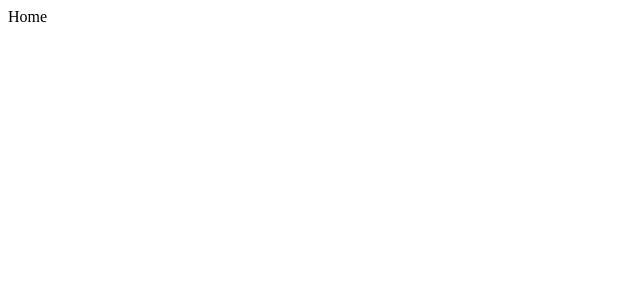
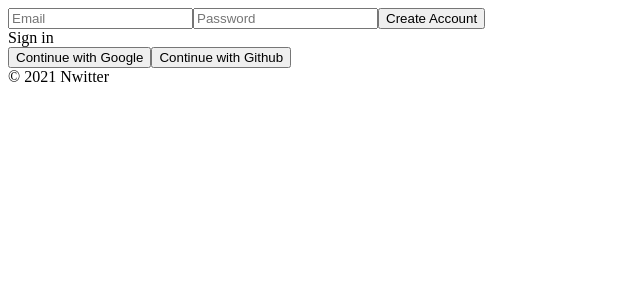
Before and after one commit to hyunjinnnnnp/nwiteer, a React (Create React App) app: page / in a window 1280 px wide. Shown: the top 300 px of the page, without its empty margins (0-640 px from the left). Built offline with nearby package versions, Linux system fonts and the light colour scheme; no server answers.

Commit message:
Firebase Auth

```diff
--- /dev/null
+++ b/jsconfig.json
@@ -0,0 +1,6 @@
+{
+  "compilerOptions": {
+    "baseUrl": "src"
+  },
+  "include": ["src"]
+}
--- a/src/components/App.js
+++ b/src/components/App.js
@@ -1,8 +1,27 @@
-import React from "react";
-import AppRouter from "./Router";
+import React, { useState, useEffect } from "react";
+import AppRouter from "components/Router";
+import { authService } from "fbase";
 
 function App() {
-  return <AppRouter />;
+  const [init, setInit] = useState(false);
+  const [isLoggedIn, setIsLoggedIn] = useState(false);
+  useEffect(() => {
+    //이벤트 리스너
+    authService.onAuthStateChanged((user) => {
+      if (user) {
+        setIsLoggedIn(true);
+      } else {
+        setIsLoggedIn(false);
+      }
+      setInit(true);
+    });
+  }, []);
+  return (
+    <>
+      {init ? <AppRouter isLoggedIn={isLoggedIn} /> : "Initializing..."}
+      <footer>&copy; {new Date().getFullYear()} Nwitter</footer>
+    </>
+  );
 }
 
 export default App;
--- /dev/null
+++ b/src/components/Navigation.js
@@ -0,0 +1,16 @@
+import React from "react";
+import { Link } from "react-router-dom";
+
+const Navigation = () => (
+  <nav>
+    <ul>
+      <li>
+        <Link to="/">Home</Link>
+      </li>
+      <li>
+        <Link to="/profile">Profile</Link>
+      </li>
+    </ul>
+  </nav>
+);
+export default Navigation;
--- a/src/components/Router.js
+++ b/src/components/Router.js
@@ -1,23 +1,30 @@
-import React, { useState } from "react";
+import React from "react";
 import { HashRouter as Router, Route, Switch } from "react-router-dom";
 import Auth from "../routes/Auth";
 import Home from "../routes/Home";
+import Profile from "../routes/Profile";
+import Navigation from "components/Navigation";
 
-const AppRouter = () => {
-  const [isLoggedIn, setIsLoggedIn] = useState(true);
+const AppRouter = ({ isLoggedIn }) => {
   return (
     <Router>
+      {isLoggedIn && <Navigation />}
       <Switch>
         {isLoggedIn ? (
           <>
             <Route exact path="/">
               <Home />
             </Route>
+            <Route exact path="/profile">
+              <Profile />
+            </Route>
           </>
         ) : (
-          <Route exact path="/">
-            <Auth />
-          </Route>
+          <>
+            <Route exact path="/">
+              <Auth />
+            </Route>
+          </>
         )}
       </Switch>
     </Router>
--- a/src/firebase.js
+++ b/src/fbase.js
@@ -1,4 +1,5 @@
 import firebase from "firebase/app";
+import "firebase/auth";
 
 const firebaseConfig = {
   apiKey: process.env.REACT_APP_API_KEY,
@@ -10,5 +11,8 @@ const firebaseConfig = {
   measurementId: process.env.REACT_APP_MESUREMENT_ID,
 };
 
-export default firebase.initializeApp(firebaseConfig);
-// firebase.analytics();
+firebase.initializeApp(firebaseConfig);
+
+export const firebaseInstance = firebase;
+
+export const authService = firebase.auth();
--- a/src/routes/Auth.js
+++ b/src/routes/Auth.js
@@ -1,4 +1,86 @@
-import React from "react";
+import React, { useState } from "react";
+import { authService, firebaseInstance } from "../fbase";
 
-const Auth = () => <span>Auth</span>;
+const Auth = () => {
+  const [email, setEmail] = useState("");
+  const [password, setPassword] = useState("");
+  const [newAccount, setNewAccount] = useState(true);
+  const [error, setError] = useState("");
+  const onChange = (event) => {
+    const {
+      target: { name, value },
+    } = event;
+    if (name === "email") {
+      setEmail(value);
+    } else if (name === "password") {
+      setPassword(value);
+    }
+  };
+  const onSubmit = async (event) => {
+    event.preventDefault();
+    try {
+      let data;
+      if (newAccount) {
+        data = await authService.createUserWithEmailAndPassword(
+          email,
+          password
+        );
+      } else {
+        data = await authService.signInWithEmailAndPassword(email, password);
+      }
+      console.log(data);
+    } catch (error) {
+      setError(error.message);
+    }
+  };
+  const toggleAccount = () => setNewAccount((prev) => !prev);
+  const onSocialClick = async (event) => {
+    const {
+      target: { name },
+    } = event;
+    let provider;
+    if (name === "google") {
+      provider = new firebaseInstance.auth.GoogleAuthProvider();
+    } else if (name === "github") {
+      provider = new firebaseInstance.auth.GithubAuthProvider();
+    }
+    const data = await authService.signInWithPopup(provider);
+    console.log(data);
+  };
+  return (
+    <span>
+      <form onSubmit={onSubmit}>
+        <input
+          name="email"
+          type="email"
+          placeholder="Email"
+          required
+          value={email}
+          onChange={onChange}
+        />
+        <input
+          name="password"
+          type="password"
+          placeholder="Password"
+          required
+          value={password}
+          onChange={onChange}
+        />
+        <input type="submit" value={newAccount ? "Create Account" : "Log In"} />
+        {error}
+      </form>
+      <span onClick={toggleAccount}>
+        {newAccount ? "Sign in" : "Create Account"}
+      </span>
+      <div>
+        <button onClick={onSocialClick} name="google">
+          Continue with Google
+        </button>
+        <button onClick={onSocialClick} name="github">
+          Continue with Github
+        </button>
+      </div>
+    </span>
+  );
+};
 export default Auth;
--- a/src/routes/Profile.js
+++ b/src/routes/Profile.js
@@ -1,4 +1,17 @@
 import React from "react";
+import { authService } from "../fbase";
+import { useHistory } from "react-router-dom";
 
-const Profile = () => <span>Profile</span>;
+const Profile = () => {
+  const history = useHistory(); //hooks redirect
+  const onLogOutClick = () => {
+    authService.signOut();
+    history.push("/");
+  };
+  return (
+    <>
+      <button onClick={onLogOutClick}>Log Out</button>
+    </>
+  );
+};
 export default Profile;
```
